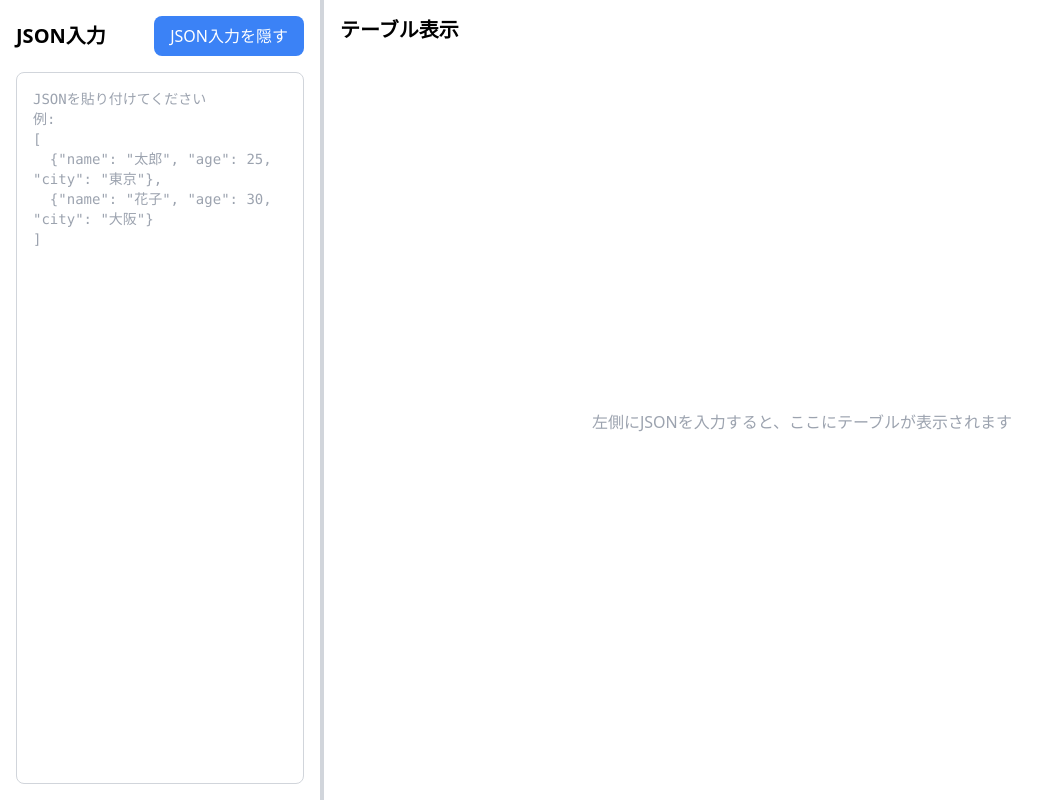
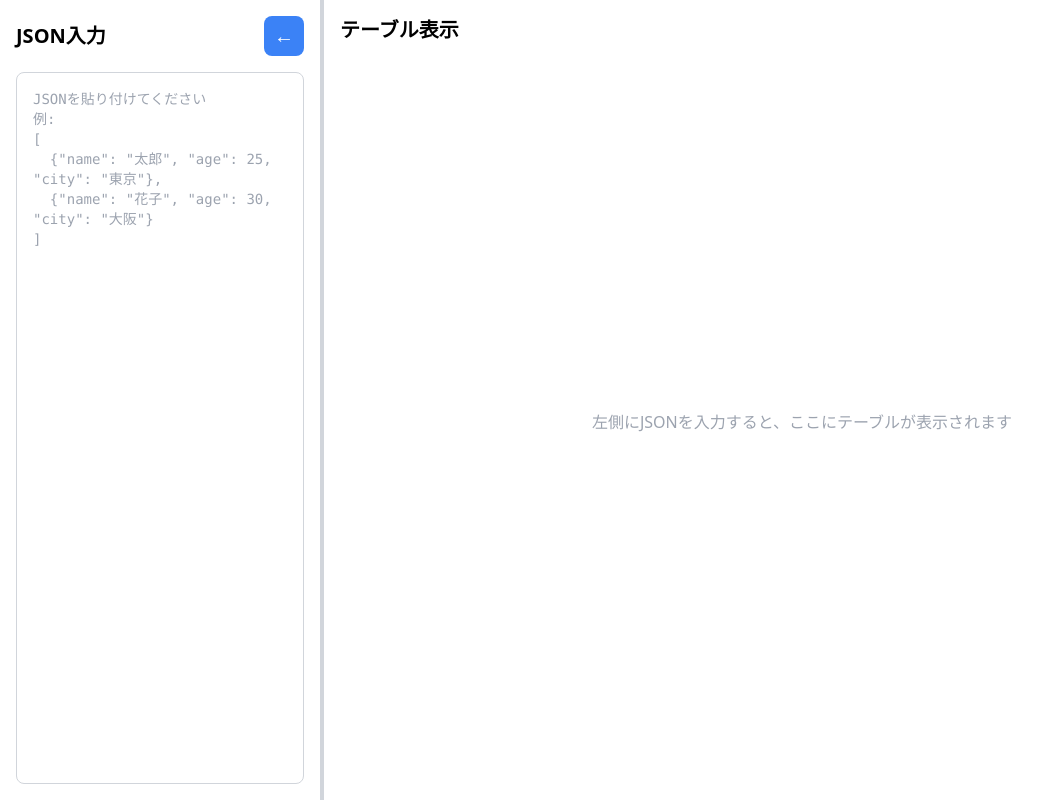
Before and after one commit to naofumi-fujii/json-table-viewer, a Next.js app: page / in a window 1280 px wide. Shown: the whole page, without its empty margins (0-1060 px from the left). Built offline with nearby package versions, Linux system fonts and the light colour scheme.

Commit message:
json入力を隠すボタン、文字ではなく←みたいなデザインで (vibe-kanban e055ab49)
隠す際に完全に非表示ではなくかなり細くして表示

```diff
--- a/app/page.tsx
+++ b/app/page.tsx
@@ -66,18 +66,21 @@ export default function Home() {
 
   return (
     <div ref={containerRef} className="flex h-screen">
-      {/* Left side - JSON input */}
-      {isInputVisible && (
-        <>
-          <div style={{ width: `${leftWidth}%` }} className="p-4 flex-shrink-0">
-            <div className="h-full flex flex-col">
+      {/* Left side - JSON input (collapsed to narrow strip when hidden) */}
+      <div
+        style={{ width: isInputVisible ? `${leftWidth}%` : '2rem' }}
+        className="flex-shrink-0 transition-all duration-300 ease-in-out"
+      >
+        {isInputVisible ? (
+          <div className="h-full p-4 flex flex-col">
             <div className="flex items-center justify-between mb-4">
               <h2 className="text-xl font-bold">JSON入力</h2>
               <button
                 onClick={() => setIsInputVisible(false)}
-                  className="px-4 py-2 bg-blue-500 text-white rounded-lg hover:bg-blue-600 focus:outline-none focus:ring-2 focus:ring-blue-500 transition-colors"
+                className="w-10 h-10 flex items-center justify-center bg-blue-500 text-white rounded-lg hover:bg-blue-600 focus:outline-none focus:ring-2 focus:ring-blue-500 transition-colors"
+                aria-label="JSON入力を隠す"
               >
-                  JSON入力を隠す
+                <span className="text-xl">←</span>
               </button>
             </div>
             <textarea
@@ -90,9 +93,21 @@ export default function Home() {
               <div className="mt-2 text-red-600 text-sm">{error}</div>
             )}
           </div>
+        ) : (
+          <div className="h-full flex items-center justify-center bg-gray-100 border-r border-gray-300">
+            <button
+              onClick={() => setIsInputVisible(true)}
+              className="w-8 h-16 flex items-center justify-center bg-blue-500 text-white rounded-lg hover:bg-blue-600 focus:outline-none focus:ring-2 focus:ring-blue-500 transition-colors"
+              aria-label="JSON入力を表示"
+            >
+              <span className="text-xl">→</span>
+            </button>
+          </div>
+        )}
       </div>
 
-          {/* Resize handle */}
+      {/* Resize handle - only visible when input is visible */}
+      {isInputVisible && (
         <div
           onMouseDown={handleMouseDown}
           className={`w-1 bg-gray-300 hover:bg-blue-500 cursor-col-resize flex-shrink-0 ${
@@ -100,7 +115,6 @@ export default function Home() {
           }`}
           style={{ userSelect: 'none' }}
         />
-        </>
       )}
 
       {/* Right side - Table display */}
@@ -108,14 +122,6 @@ export default function Home() {
         <div className="h-full flex flex-col">
           <div className="flex items-center justify-between mb-4">
             <h2 className="text-xl font-bold">テーブル表示</h2>
-            {!isInputVisible && (
-              <button
-                onClick={() => setIsInputVisible(true)}
-                className="px-4 py-2 bg-blue-500 text-white rounded-lg hover:bg-blue-600 focus:outline-none focus:ring-2 focus:ring-blue-500 transition-colors"
-              >
-                JSON入力を表示
-              </button>
-            )}
           </div>
           {parsedData ? (
             <JsonTable data={parsedData} />
```
Lines whose indentation alone changed are shown as unchanged.
